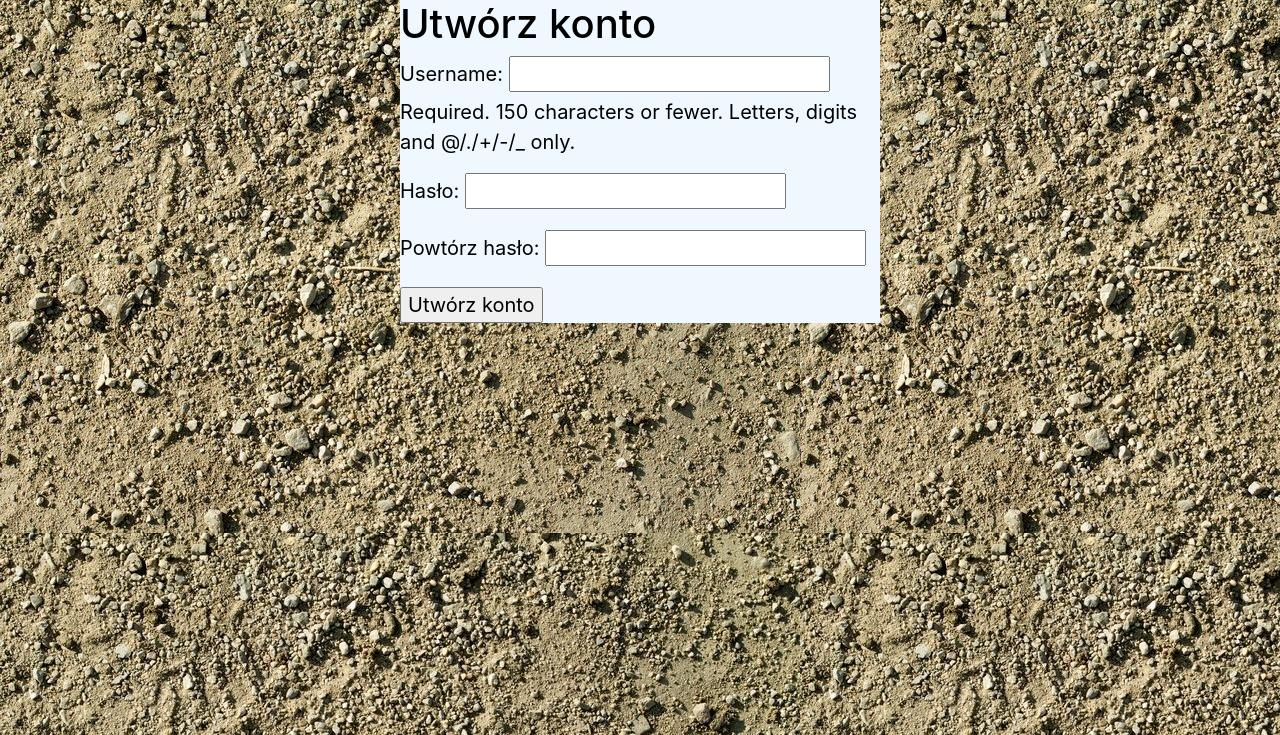
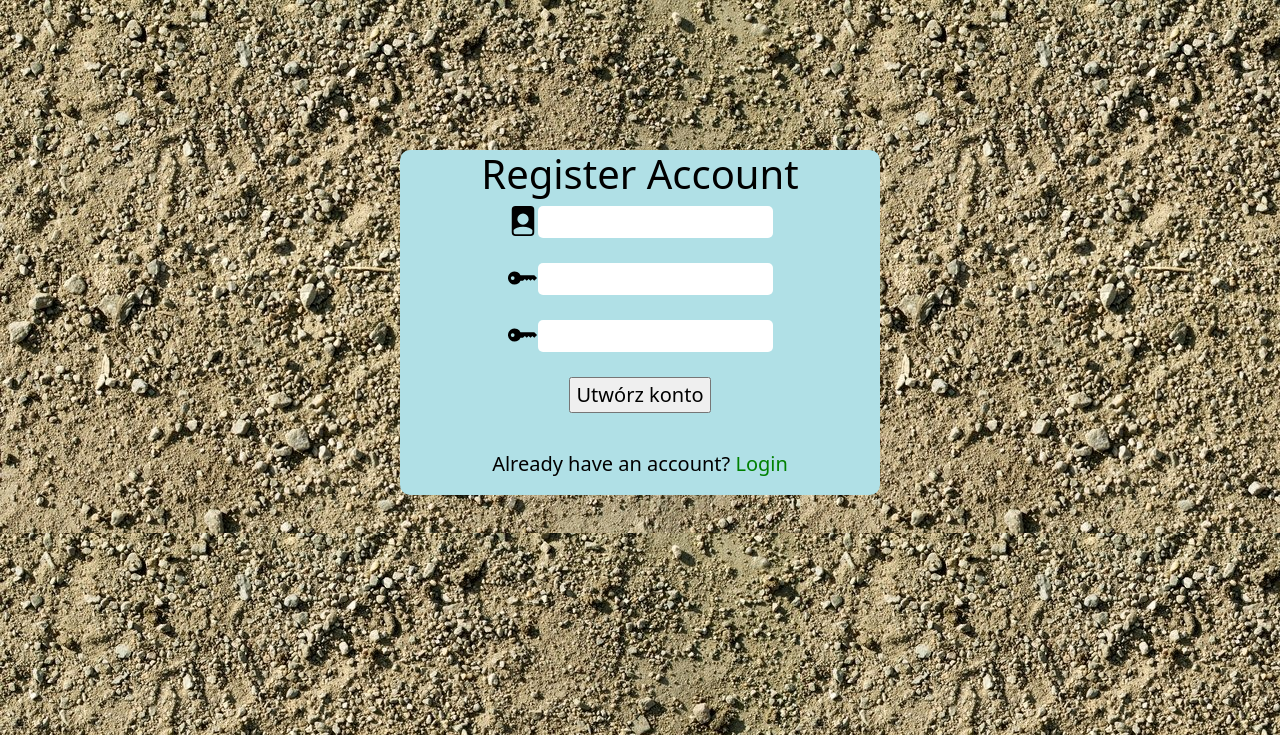
Before and after one commit to aleooo/Znajdki, a Django app: page /register/ in a window 1280 px wide. Shown: the top 735 px of the page. Run offline with Django 3.2, Linux system fonts and the light colour scheme; some libraries are stand-ins or nearby versions.

Commit message:
styling template

```diff
--- a/poszukiwania/forms.py
+++ b/poszukiwania/forms.py
@@ -7,7 +7,7 @@ from .models import Rzeczy, Mapa
 class RzeczyForm(forms.ModelForm):
     class Meta:
         model = Rzeczy
-        fields = ('category', 'title', 'slug', 'year', 'text', 'image',)
+        fields = ('category', 'title', 'slug', 'year', 'text', 'image_obverse', 'image_reverse')
 
 
 class MapaForm(gis.ModelForm):
@@ -24,12 +24,13 @@ class MapaForm(gis.ModelForm):
 
 
 class UserRegistrationForm(forms.ModelForm):
-    password = forms.CharField(label='Hasło', widget=forms.PasswordInput)
-    password2 = forms.CharField(label='Powtórz hasło', widget=forms.PasswordInput)
+    password = forms.CharField(label='Hasło', widget=forms.PasswordInput(attrs={'class': 'register_input'}))
+    password2 = forms.CharField(label='Powtórz hasło', widget=forms.PasswordInput(attrs={'class': 'register_input'}))
 
     class Meta:
         model = User
-        fields = ('username',)
+        fields = ('username', 'password', 'password2')
+        widgets = {'username': forms.TextInput(attrs={'class': 'register_input'})}
 
     def clean_password2(self):
         cd = self.cleaned_data
--- a/poszukiwania/models.py
+++ b/poszukiwania/models.py
@@ -16,8 +16,7 @@ class Mapa(models.Model):
     def description_f(self):
         return '{}'.format(
           self.description)
-        # <img src = "{}" / >
-        #
+
 
 class Category(models.Model):
     title = models.CharField(max_length=50, unique=True)
@@ -38,7 +37,8 @@ class Rzeczy(models.Model):
     slug = models.SlugField(unique_for_date='publish', blank=True)
     year = models.PositiveIntegerField(blank=True)
     text = models.TextField(blank=True)
-    image = models.ImageField(upload_to='rzeczy/%Y/%m/%d', blank=True)
+    image_obverse = models.ImageField('image_obverse', upload_to='rzeczy/%Y/%m/%d', blank=True)
+    image_reverse = models.ImageField('image_revers', upload_to='rzeczy/%Y/%m/%d', blank=True)
     publish = models.DateField(auto_now_add=True)
 
     def __str__(self):
--- a/poszukiwania/static/css/base.css
+++ b/poszukiwania/static/css/base.css
@@ -33,11 +33,13 @@ p {
     font-size: 20px;
 }
 .login {
-    background: aliceblue;
+    background: powderblue;
     width: 30rem;
+    margin-top: 150px;
     margin-left: auto;
     margin-right: auto;
     border: aliceblue 10px;
+    border-radius: 10px;
 
 }
 
@@ -173,6 +175,24 @@ p {
     width: 110px;
     height: 30px;
     float: right;
-
+}
+.col{
+    float: left;
+    width: 550px;
+    height: 650px;
+}
+.line{
+    float: left;
+}
+.center_register{
+    display: flex;
+    justify-content: center;
+    margin-bottom: 25px;
+}
+.register_input, #id_username, #id_password{
+    height: 32px;
+    border-radius: 5px;
+    border-width: 0px;
+    border: none;
 
 }
--- a/poszukiwania/templates/base.html
+++ b/poszukiwania/templates/base.html
@@ -8,7 +8,8 @@
 
 
 
-    <link rel="stylesheet" href="https://stackpath.bootstrapcdn.com/bootstrap/4.1.3/css/bootstrap.min.css" integrity="sha384-MCw98/SFnGE8fJT3GXwEOngsV7Zt27NXFoaoApmYm81iuXoPkFOJwJ8ERdknLPMO" crossorigin="anonymous">
+    <link href="https://cdn.jsdelivr.net/npm/bootstrap@5.0.1/dist/css/bootstrap.min.css" rel="stylesheet" integrity="sha384-+0n0xVW2eSR5OomGNYDnhzAbDsOXxcvSN1TPprVMTNDbiYZCxYbOOl7+AMvyTG2x" crossorigin="anonymous">
+    <script src="https://cdn.jsdelivr.net/npm/bootstrap@5.0.1/dist/js/bootstrap.bundle.min.js" integrity="sha384-gtEjrD/SeCtmISkJkNUaaKMoLD0//ElJ19smozuHV6z3Iehds+3Ulb9Bn9Plx0x4" crossorigin="anonymous"></script>
     <link rel="stylesheet" href="https://unpkg.com/leaflet@1.7.1/dist/leaflet.css"/>
     <script src="https://unpkg.com/leaflet@1.7.1/dist/leaflet.js"></script>
     <link  type="text/css" href="{% static 'css/base.css' %}" rel="stylesheet">
--- a/poszukiwania/templates/main/register.html
+++ b/poszukiwania/templates/main/register.html
@@ -1,14 +1,42 @@
 {% extends 'base.html' %}
 
-{% block title %}Rejestracja{% endblock %}
+{% block title %}Register{% endblock %}
 
 {% block content %}
 <div class="login">
-<h1>Utwórz konto</h1>
-<form action='.' method='post'>
-    {{ user_form.as_p }}
-    {% csrf_token %}
-    <p><input type="submit" value="Utwórz konto"></p>
-</form>
+    <h1 style="text-align: center">Register Account</h1>
+    <form action='.' method='post'>
+         {% csrf_token %}
+        <div class="center_register">
+            <div>
+                <div class="line" >
+                    <svg xmlns="http://www.w3.org/2000/svg" width="30" height="30" fill="currentColor" class="bi bi-file-person-fill" viewBox="0 0 16 16">
+                    <path d="M12 0H4a2 2 0 0 0-2 2v12a2 2 0 0 0 2 2h8a2 2 0 0 0 2-2V2a2 2 0 0 0-2-2zm-1 7a3 3 0 1 1-6 0 3 3 0 0 1 6 0zm-3 4c2.623 0 4.146.826 5 1.755V14a1 1 0 0 1-1 1H4a1 1 0 0 1-1-1v-1.245C3.854 11.825 5.377 11 8 11z"/></svg> </div>
+                <div class="line">{{ user_form.username }}</div>
+            </div>
+        </div>
+        <div class="center_register">
+            <div>
+                <div class="line"><svg xmlns="http://www.w3.org/2000/svg" width="30" height="30" fill="currentColor" class="bi bi-key-fill" viewBox="0 0 16 16">
+                      <path d="M3.5 11.5a3.5 3.5 0 1 1 3.163-5H14L15.5 8 14 9.5l-1-1-1 1-1-1-1 1-1-1-1 1H6.663a3.5 3.5 0 0 1-3.163 2zM2.5 9a1 1 0 1 0 0-2 1 1 0 0 0 0 2z"/>
+                    </svg></div>
+                <div class="line">{{ user_form.password2 }}</div>
+            </div>
+        </div>
+        <div class="center_register">
+            <div>
+                <div class="line"><svg xmlns="http://www.w3.org/2000/svg" width="30" height="30" fill="currentColor" class="bi bi-key-fill" viewBox="0 0 16 16">
+                      <path d="M3.5 11.5a3.5 3.5 0 1 1 3.163-5H14L15.5 8 14 9.5l-1-1-1 1-1-1-1 1-1-1-1 1H6.663a3.5 3.5 0 0 1-3.163 2zM2.5 9a1 1 0 1 0 0-2 1 1 0 0 0 0 2z"/>
+                    </svg></div>
+                <div class="line">{{ user_form.password2 }}</div>
+            </div>
+        </div>
+         <div class="center_register"style=" margin-bottom: 20px;">
+            <p><input type="submit" value="Utwórz konto"></p>
+         </div>
+        <div class="center_register" style="margin-bottom: 20px;">
+            <p style="font-size: 20px;">Already have an account? <a style="font-size: 20px; color: green;text-decoration:none;" href="{% url 'poszukiwania:login' %}">Login</a></p>
+         </div>
+    </form>
 </div>
 {% endblock %}
--- /dev/null
+++ b/poszukiwania/templatetags/custom_template_tags.py
@@ -0,0 +1,6 @@
+from django import template
+register = template.Library()
+
+@register.simple_tag
+def define(val=None):
+  return val
--- a/poszukiwania/views.py
+++ b/poszukiwania/views.py
@@ -108,7 +108,7 @@ def search(request):
                 item = {
                     'pk': object.pk,
                     'title': object.title,
-                    'image': str(object.image.url),
+                    'image_obverse': str(object.image.url),
                     'publish': object.publish
                 }
                 data.append(item)
--- a/znajdki/settings.py
+++ b/znajdki/settings.py
@@ -22,7 +22,7 @@ INSTALLED_APPS = [
     'django.contrib.staticfiles',
     'django_extensions',
     'poszukiwania.apps.PoszukiwaniaConfig',
-    'bootstrapform',
+    "bootstrap5",
     'djgeojson',
     'leaflet',
     'autoslug',
```
Also changed, not shown: other parts of poszukiwania/static/css/base.css (+15 -15 lines), poszukiwania/templates/main/create.html (+14 -9 lines), poszukiwania/templates/main/lista.html (+29 -20 lines), poszukiwania/templates/registration/login.html (+24 -11 lines), __init__.py (added), poszukiwania/migrations/0002_auto_20210613_1611.py (added), poszukiwania/static/css/wz19.jpg (deleted), poszukiwania/templatetags/__init__.py (added).
